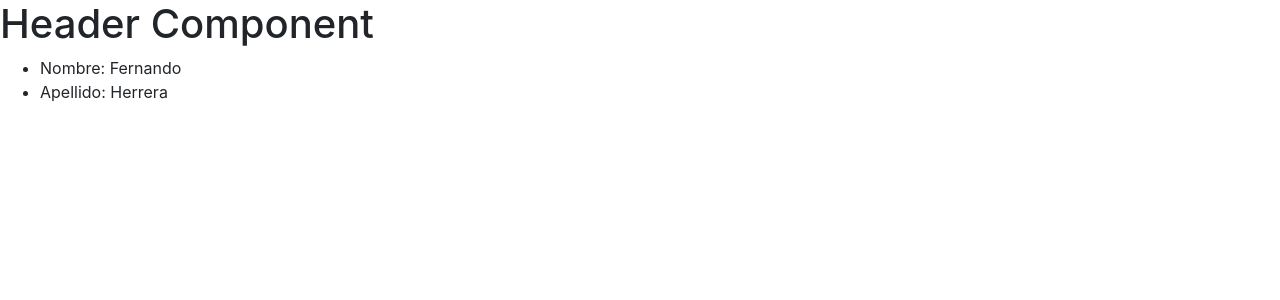
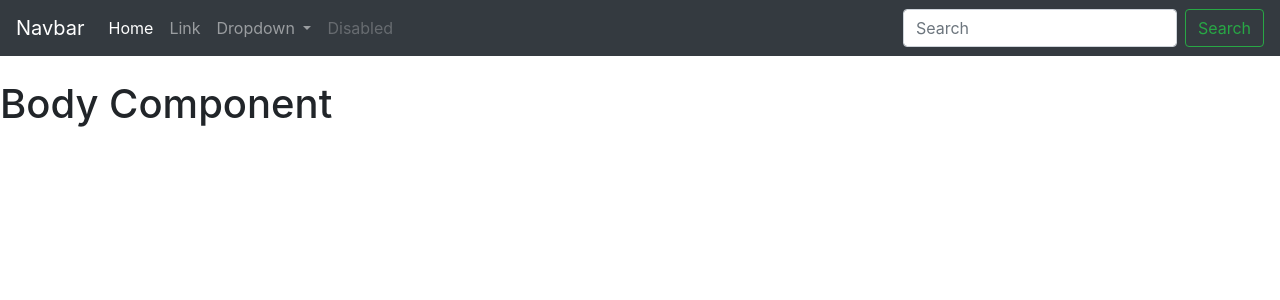
Before and after one commit to aban22/angular-aplicacion-01-hola-mundo, an Angular app in the folder 01-hola-mundo/: page / in a window 1280 px wide. Shown: the top 300 px of the page. Built offline with nearby package versions, Linux system fonts and the light colour scheme.

Commit message:
Clase 37

```diff
--- a/01-hola-mundo/src/app/app.component.html
+++ b/01-hola-mundo/src/app/app.component.html
@@ -1,6 +1,3 @@
 <app-header></app-header>
 
-<ul>
-    <li>Nombre: {{nombre}}</li>
-    <li>Apellido: {{apellido}}</li>
-</ul>
+<app-body class="container"></app-body>
--- a/01-hola-mundo/src/app/app.module.ts
+++ b/01-hola-mundo/src/app/app.module.ts
@@ -3,12 +3,13 @@
 
 import { AppComponent } from './app.component';
 import { HeaderComponent } from './components/header/header.component';
-
+import { BodyComponent } from './components/body/body.component';
 
 @NgModule({
   declarations: [
     AppComponent,
-    HeaderComponent
+    HeaderComponent,
+    BodyComponent
   ],
   imports: [
     BrowserModule
--- /dev/null
+++ b/01-hola-mundo/src/app/components/body/body.component.html
@@ -0,0 +1 @@
+<h1>Body Component</h1>
--- /dev/null
+++ b/01-hola-mundo/src/app/components/header/header.component.html
@@ -0,0 +1,38 @@
+<nav class="navbar navbar-expand-lg navbar-dark bg-dark">
+  <a class="navbar-brand" href="#">Navbar</a>
+  <button class="navbar-toggler" type="button" data-toggle="collapse" data-target="#navbarSupportedContent" aria-controls="navbarSupportedContent" aria-expanded="false" aria-label="Toggle navigation">
+    <span class="navbar-toggler-icon"></span>
+  </button>
+
+  <div class="collapse navbar-collapse" id="navbarSupportedContent">
+    <ul class="navbar-nav mr-auto">
+      <li class="nav-item active">
+        <a class="nav-link" href="#">Home
+          <span class="sr-only">(current)</span>
+        </a>
+      </li>
+      <li class="nav-item">
+        <a class="nav-link" href="#">Link</a>
+      </li>
+      <li class="nav-item dropdown">
+        <a class="nav-link dropdown-toggle" href="#" id="navbarDropdown" role="button" data-toggle="dropdown" aria-haspopup="true"
+          aria-expanded="false">
+          Dropdown
+        </a>
+        <div class="dropdown-menu" aria-labelledby="navbarDropdown">
+          <a class="dropdown-item" href="#">Action</a>
+          <a class="dropdown-item" href="#">Another action</a>
+          <div class="dropdown-divider"></div>
+          <a class="dropdown-item" href="#">Something else here</a>
+        </div>
+      </li>
+      <li class="nav-item">
+        <a class="nav-link disabled" href="#" tabindex="-1" aria-disabled="true">Disabled</a>
+      </li>
+    </ul>
+    <form class="form-inline my-2 my-lg-0">
+      <input class="form-control mr-sm-2" type="search" placeholder="Search" aria-label="Search">
+      <button class="btn btn-outline-success my-2 my-sm-0" type="submit">Search</button>
+    </form>
+  </div>
+</nav>
--- a/01-hola-mundo/src/app/components/header/header.component.ts
+++ b/01-hola-mundo/src/app/components/header/header.component.ts
@@ -1,9 +1,8 @@
-import {Component} from '@angular/core'
+import {Component} from '@angular/core';
 
 @Component({
     selector: 'app-header',
-    template: `<h1>Header Component</h1>`
+    templateUrl: './header.component.html'
 })
 export class HeaderComponent {
-
 }
--- a/01-hola-mundo/tslint.json
+++ b/01-hola-mundo/tslint.json
@@ -16,7 +16,7 @@
     "interface-name": false,
     "max-classes-per-file": false,
     "max-line-length": [
-      true,
+      false,
       140
     ],
     "member-access": false,
```
Also changed, not shown: 01-hola-mundo/src/app/components/body/body.component.ts (added, +8 -0 lines).
